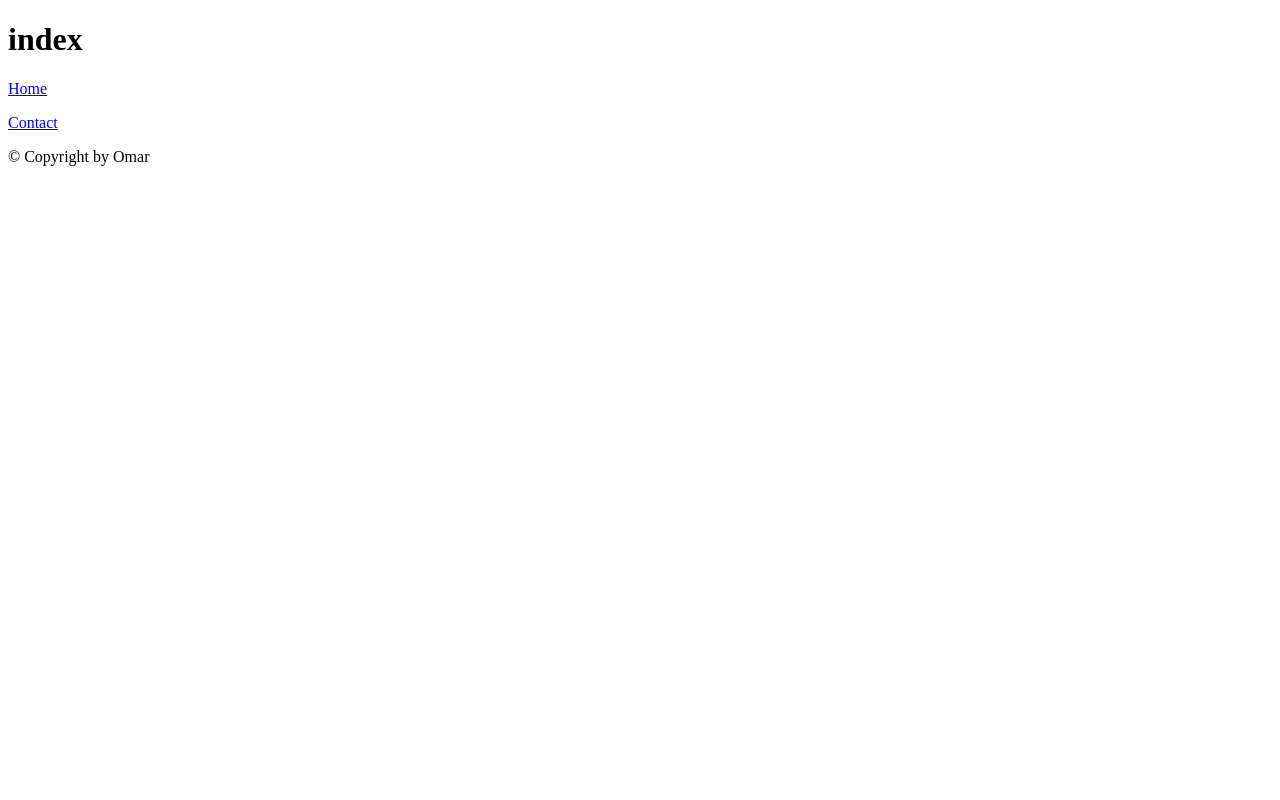
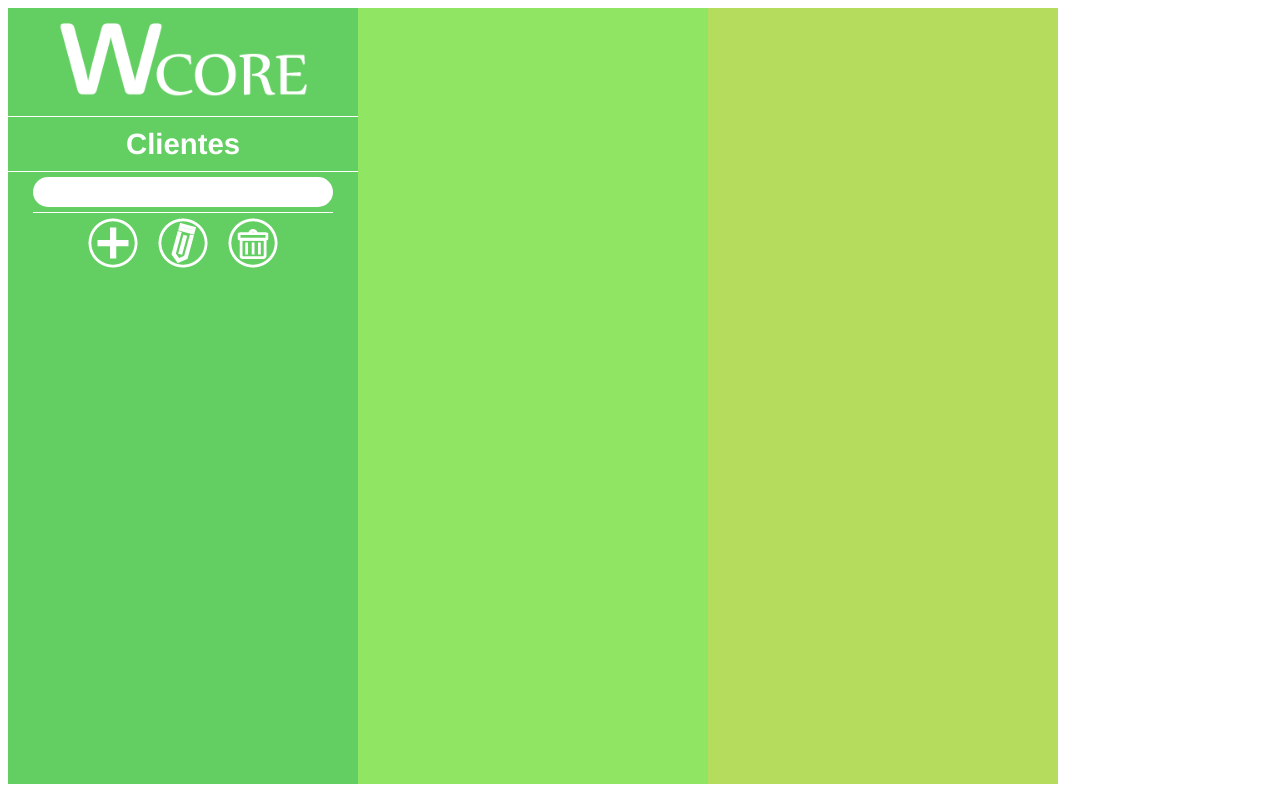
Before and after one commit to omata18/WCORE, a plain HTML site: page index.html in a window 1280 px wide. Drawn offline with Linux system fonts and the light colour scheme.

Commit message:
Primera barra de menú: Sin funcionalidad
Logo, título, barra de búsqueda, botones de edición de usuarios.
Sólo se ajustó el html y el CSS pero aún no sirve...

```diff
--- /dev/null
+++ b/CSS/menusLeft.css
@@ -0,0 +1,142 @@
+body{
+	height:97vh;
+	font-family:Helvetica;
+}
+
+.wcore_menuVisible{
+	width:350px;
+	height:100%;
+	float:left;
+}
+
+.wcore_clientsList{
+	background-color:#63cf63;
+}
+
+.wcore_majorOptions{
+	background-color:#90E662;
+}
+
+.wcore_minorOptions{
+	background-color:#B6DC5E;
+}
+
+.wcore_mainLogo{
+	padding:0 50px;
+}
+
+.wcore_menuTitle{
+	padding:10px 0;
+	color:white;
+	text-align:center;
+	font-size:22pt;
+	font-weight:bold;
+	border-top:solid white thin;
+	border-bottom:solid white thin;
+}
+
+/*Recycled from AS Find*/
+.wcore_search_bar{
+	width: calc(100% - 50px);/*Due to margin*/
+	margin: 0px 25px;
+	height: 30px;
+	padding: 5px 0;
+	border-bottom: solid white thin;
+}
+
+.wcore_search_bar input{
+	border-radius: 20px;
+	width: calc(100% - 30px);
+	padding:0 15px;
+	height:100%;
+	border:none;
+	font-family: Helvetica;
+	font-size:  14pt;
+}
+
+.wcore_menu_table{
+	display: table;
+	width:calc(100% - 140px);/*Padding*/
+	height: 50px;
+	padding:5px 70px;
+}
+
+.wcore_menu_opholder{
+	display: table-cell;
+	height: 100%;
+	width: 50px;
+	background-image: url("../IMGs/circle.png");
+	background-repeat: no-repeat;
+	background-position: center;
+}
+
+#wcore_client_add{
+	height: 50px;
+	width: 50px;
+	margin: 0px 10px;
+	background-image: url("../IMGs/add.png");
+	background-repeat: no-repeat;
+	transition: transform 0.15s linear;
+	cursor: pointer;
+}
+
+#wcore_client_add:hover{
+	transform: rotate(180deg);
+}
+
+#wcore_client_edit{
+	height: 50px;
+	width: 50px;
+	margin: 0px 10px;
+	background-image: url("../IMGs/edit.png");
+	background-repeat: no-repeat;
+	cursor: pointer;
+}
+
+#wcore_client_edit:hover{
+	animation-name: vibrate;
+	animation-duration: 0.1s;
+	animation-iteration-count: 2;
+}
+
+#wcore_client_lid{
+	height: 50px;
+	width: 50px;
+	margin: 0px;
+	background-image: url("../IMGs/lid.png");
+	background-repeat: no-repeat;
+	transform-origin: 50% 30%;
+}
+
+#wcore_client_lid:hover{
+	animation-name: movelid;
+	animation-duration: 0.5s;
+}
+
+#wcore_client_bin{
+	height: 50px;
+	width: 50px;
+	margin: 0px 10px;
+	background-image: url("../IMGs/bin.png");
+	background-repeat: no-repeat;
+	cursor: pointer;
+}
+
+/*Animations*/
+@keyframes vibrate{
+	0%{transform: rotate(0deg);}
+	25%{transform: rotate(15deg);}
+	50%{transform: rotate(0deg);}
+	75%{transform: rotate(-15deg);}
+	100%{transform: rotate(0deg);}
+}
+
+@keyframes movelid{
+	0%{transform: translateY(0px);}
+	30%{transform: translateY(-3px);}
+	40%{transform: rotate(10deg) translateY(-3px);}
+	50%{transform: rotate(0deg) translateY(-3px);}
+	60%{transform: rotate(-10deg) translateY(-3px);}
+	70%{transform: rotate(0deg) translateY(-3px);}
+	100%{transform: translateY(0px);}
+}
--- a/index.html
+++ b/index.html
@@ -2,45 +2,36 @@
 <html lang="en">
 	<head>
 		<meta charset="utf-8">
-
-		<!-- Always force latest IE rendering engine (even in intranet) & Chrome Frame
-		Remove this if you use the .htaccess -->
-		<meta http-equiv="X-UA-Compatible" content="IE=edge,chrome=1">
-
-		<title>index</title>
-		<meta name="description" content="">
-		<meta name="author" content="Omar">
-
-		<meta name="viewport" content="width=device-width; initial-scale=1.0">
-
-		<!-- Replace favicon.ico & apple-touch-icon.png in the root of your domain and delete these references -->
-		<link rel="shortcut icon" href="/favicon.ico">
-		<link rel="apple-touch-icon" href="/apple-touch-icon.png">
+		<title>WCORE</title>
+		<link rel="stylesheet" type="text/css" href="./CSS/menusLeft.css">
 	</head>
-
 	<body>
-		<div>
-			<header>
-				<h1>index</h1>
-			</header>
-			<nav>
-				<p>
-					<a href="/">Home</a>
-				</p>
-				<p>
-					<a href="/contact">Contact</a>
-				</p>
-			</nav>
-
-			<div>
-
+		<div class="wcore_clientsList wcore_menuVisible">
+			<div class="wcore_mainLogo">
+				<img src="./IMGs/Logo_white_300.png" width="250"/>
+			</div>
+			<div class="wcore_menuTitle">
+				Clientes
 			</div>
 
-			<footer>
-				<p>
-					&copy; Copyright  by Omar
-				</p>
-			</footer>
+			<div class="wcore_search_bar">
+				<input type="text" id="wcore_search_input_field" title="Búsqueda automática"/>
+			</div>
+			<div class="wcore_menu_table">
+				<div class="wcore_menu_opholder">
+					<div id="wcore_client_add" title="Agregar Usuario"></div>
+				</div>
+				<div class="wcore_menu_opholder">
+					<div id="wcore_client_edit" title="Editar Usuario"></div>
+				</div>
+				<div class="wcore_menu_opholder">
+					<div id="wcore_client_bin">
+						<div id="wcore_client_lid" title="Eliminar Usuario"></div>
+					</div>
+				</div>
+			</div>
 		</div>
+		<div class="wcore_majorOptions wcore_menuVisible"></div>
+		<div class="wcore_minorOptions wcore_menuVisible"></div>
 	</body>
 </html>
```
Also changed, not shown: IMGs/Logo_black_128.png (added), IMGs/Logo_black_300.png (added), IMGs/Logo_black_500.png (added), IMGs/Logo_white_128.png (added), IMGs/Logo_white_300.png (added), IMGs/Logo_white_500.png (added), IMGs/add.png (added), IMGs/bin.png (added), IMGs/circle.png (added), IMGs/client.png (added), IMGs/edit.png (added), IMGs/hat.png (added), IMGs/lid.png (added), IMGs/loading.gif (added).
